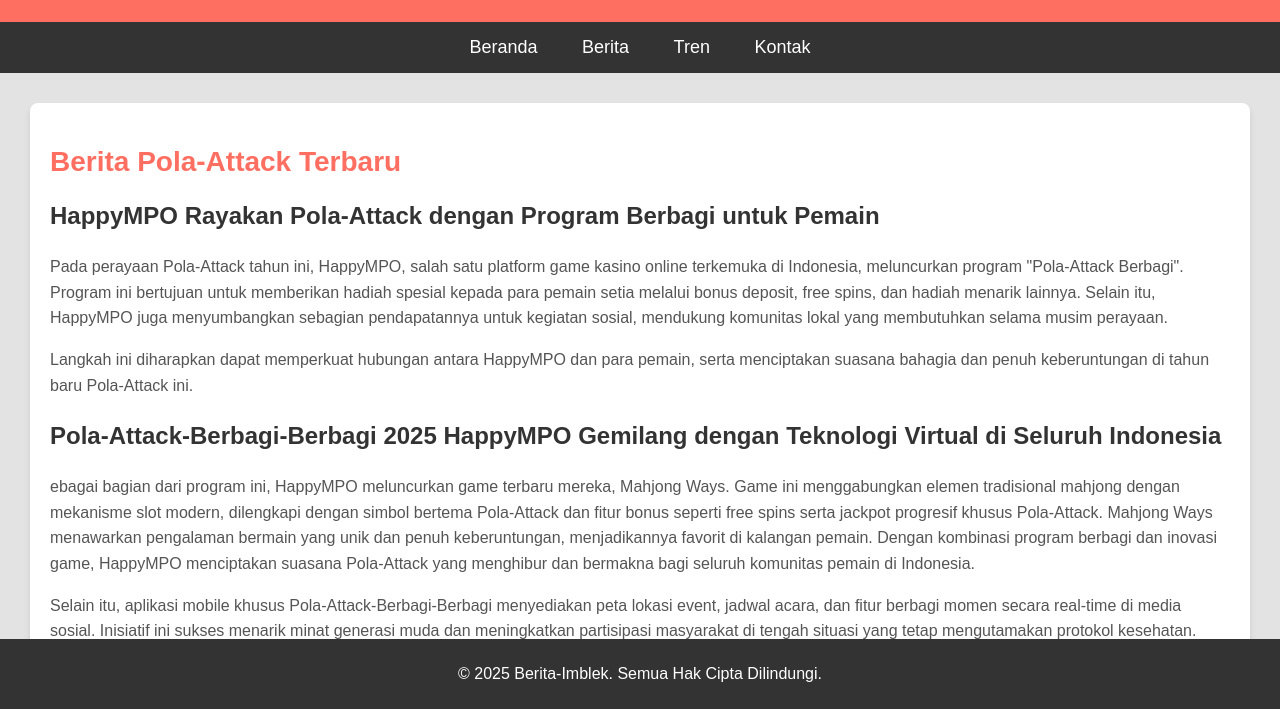
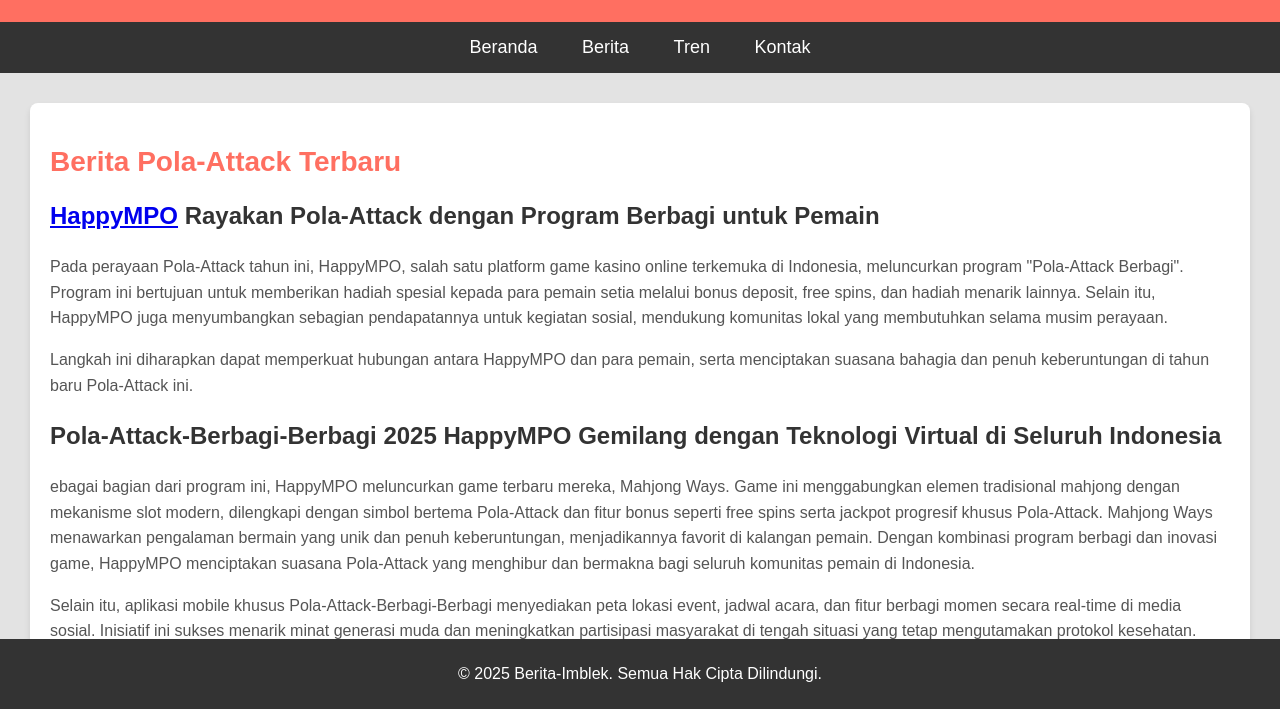
Before and after one commit to pola-attack/news-hub, a plain HTML site: page index.html in a window 1280 px wide. Shown: the part 91-800 px from the top of the page. Drawn offline with Linux system fonts and the light colour scheme.

Commit message:
Update index.html

```diff
--- a/index.html
+++ b/index.html
@@ -113,7 +113,7 @@
         <section id="news">
             <h2>Berita Pola-Attack Terbaru</h2>
             <article>
-                <h3>HappyMPO Rayakan Pola-Attack dengan Program Berbagi untuk Pemain</h3>
+                <h3><a href="https://pola-cantik.github.io/HappyMPO/">HappyMPO</a> Rayakan Pola-Attack dengan Program Berbagi untuk Pemain</h3>
                 <p>Pada perayaan Pola-Attack tahun ini, HappyMPO, salah satu platform game kasino online terkemuka di Indonesia, meluncurkan program "Pola-Attack Berbagi". Program ini bertujuan untuk memberikan hadiah spesial kepada para pemain setia melalui bonus deposit, free spins, dan hadiah menarik lainnya. Selain itu, HappyMPO juga menyumbangkan sebagian pendapatannya untuk kegiatan sosial, mendukung komunitas lokal yang membutuhkan selama musim perayaan. </p>
                 <p>Langkah ini diharapkan dapat memperkuat hubungan antara HappyMPO dan para pemain, serta menciptakan suasana bahagia dan penuh keberuntungan di tahun baru Pola-Attack ini.</p>
             </article>
```
